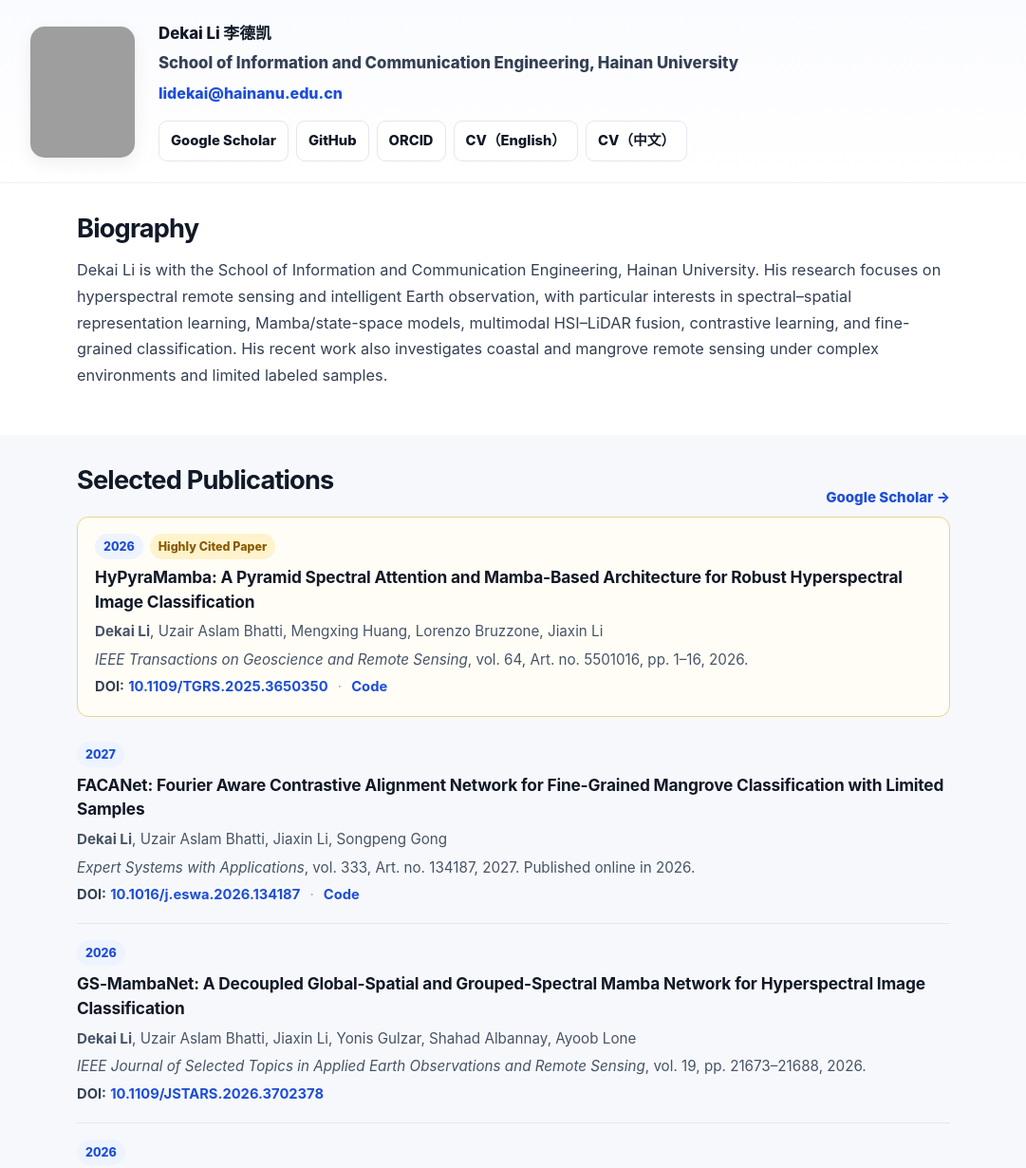
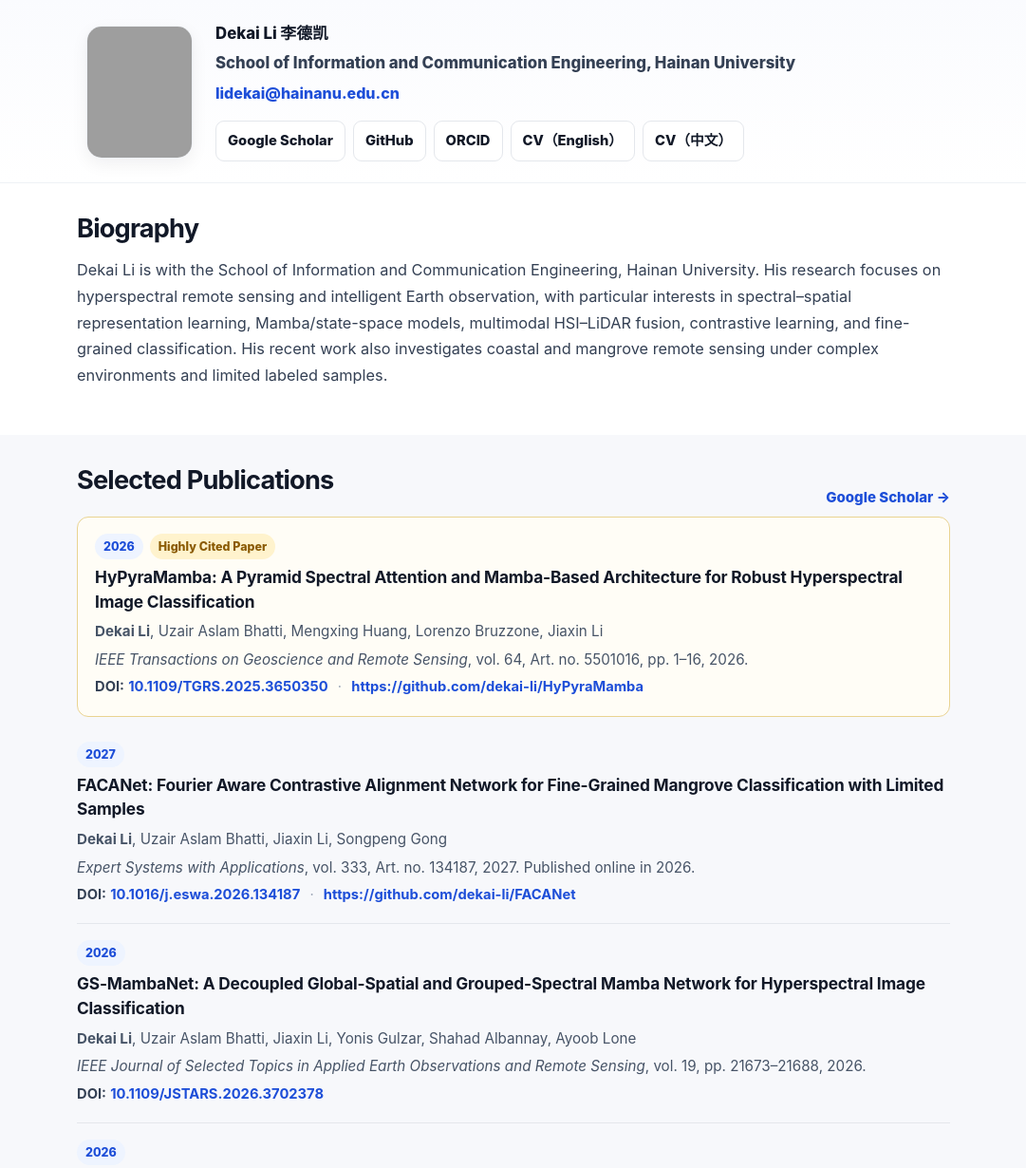
Before and after one commit to dekai-li/dekai-li.github.io, a plain HTML site: page index.html in a window 1280 px wide. Shown: the part 65-1295 px from the top of the page at 95% size, without its empty margins (99-1180 px from the left). Drawn offline with Linux system fonts and the light colour scheme; grey boxes are pictures that could not be loaded.

Commit message:
Add files via upload

```diff
--- a/index.html
+++ b/index.html
@@ -5,7 +5,7 @@
   <meta name="viewport" content="width=device-width, initial-scale=1" />
   <meta name="description" content="Academic homepage of Dekai Li, Hainan University." />
   <title>Dekai Li | Academic Homepage</title>
-  <link rel="stylesheet" href="styles-namefix.css?v=5" />
+  <link rel="stylesheet" href="styles-namefix.css?v=6" />
 </head>
 <body>
 <header class="site-header">
@@ -24,7 +24,7 @@
 
 <main id="top">
   <section class="hero">
-    <div class="container hero-grid">
+    <div class="container content-width hero-grid">
       <img class="portrait" src="assets/profile.png" alt="Portrait of Dekai Li" />
       <div class="hero-copy">
         <div class="identity-block">
@@ -77,7 +77,7 @@
           <h3>HyPyraMamba: A Pyramid Spectral Attention and Mamba-Based Architecture for Robust Hyperspectral Image Classification</h3>
           <p class="authors"><strong>Dekai Li</strong>, Uzair Aslam Bhatti, Mengxing Huang, Lorenzo Bruzzone, Jiaxin Li</p>
           <p class="citation-line"><em>IEEE Transactions on Geoscience and Remote Sensing</em>, vol. 64, Art. no. 5501016, pp. 1–16, 2026.</p>
-          <p class="doi-line"><strong>DOI:</strong> <a href="https://doi.org/10.1109/TGRS.2025.3650350" target="_blank" rel="noreferrer">10.1109/TGRS.2025.3650350</a> <span class="sep">·</span> <a href="https://github.com/dekai-li/HyPyraMamba" target="_blank" rel="noreferrer">Code</a></p>
+          <p class="doi-line"><strong>DOI:</strong> <a href="https://doi.org/10.1109/TGRS.2025.3650350" target="_blank" rel="noreferrer">10.1109/TGRS.2025.3650350</a> <span class="sep">·</span> <a class="repo-url" href="https://github.com/dekai-li/HyPyraMamba" target="_blank" rel="noreferrer">https://github.com/dekai-li/HyPyraMamba</a></p>
         </li>
 
         <li class="pub-item">
@@ -85,7 +85,7 @@
           <h3>FACANet: Fourier Aware Contrastive Alignment Network for Fine-Grained Mangrove Classification with Limited Samples</h3>
           <p class="authors"><strong>Dekai Li</strong>, Uzair Aslam Bhatti, Jiaxin Li, Songpeng Gong</p>
           <p class="citation-line"><em>Expert Systems with Applications</em>, vol. 333, Art. no. 134187, 2027. Published online in 2026.</p>
-          <p class="doi-line"><strong>DOI:</strong> <a href="https://doi.org/10.1016/j.eswa.2026.134187" target="_blank" rel="noreferrer">10.1016/j.eswa.2026.134187</a> <span class="sep">·</span> <a href="https://github.com/dekai-li/FACANet" target="_blank" rel="noreferrer">Code</a></p>
+          <p class="doi-line"><strong>DOI:</strong> <a href="https://doi.org/10.1016/j.eswa.2026.134187" target="_blank" rel="noreferrer">10.1016/j.eswa.2026.134187</a> <span class="sep">·</span> <a class="repo-url" href="https://github.com/dekai-li/FACANet" target="_blank" rel="noreferrer">https://github.com/dekai-li/FACANet</a></p>
         </li>
 
         <li class="pub-item">
--- a/styles-namefix.css
+++ b/styles-namefix.css
@@ -321,3 +321,11 @@ footer{
 }
 .doi-line a:hover{text-decoration:underline}
 .sep{color:#98a2b3;margin:0 6px}
+
+.repo-url{
+  overflow-wrap:anywhere;
+  word-break:break-word;
+}
+.hero .content-width{
+  max-width:900px;
+}
```
